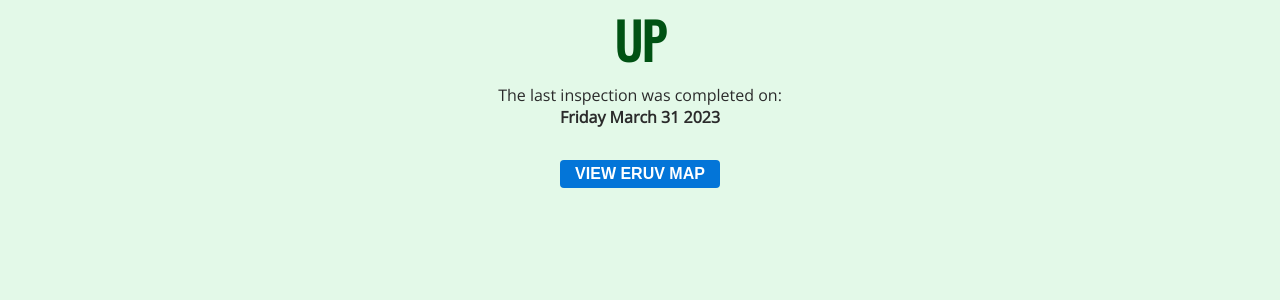
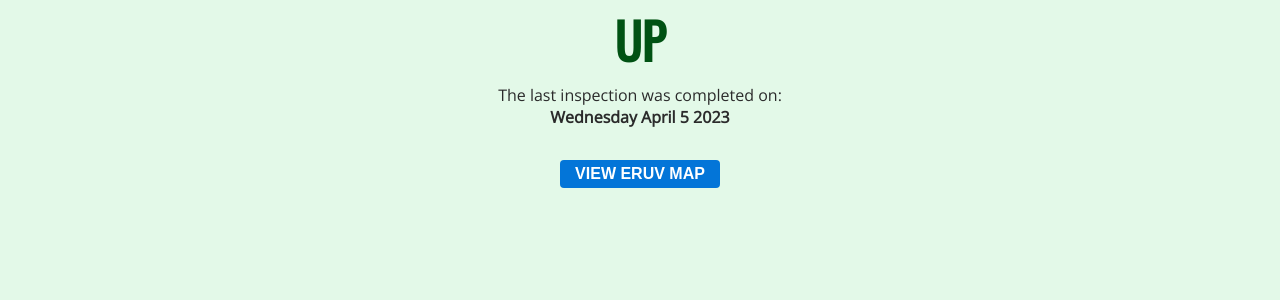
Before and after one commit to MisterGlass/eiruv, a Jekyll site: the page built from docs/index.md, in a window 1280 px wide. Shown: the part 132-432 px from the top of the page. Built offline with Jekyll 4.4.1, drawn with Linux system fonts in a browser that asks for light colours; our own code applies the rules of GitHub Pages for plain Markdown files.

Commit message:
Update eruv_status.yml

```diff
--- a/docs/_data/eruv_status.yml
+++ b/docs/_data/eruv_status.yml
@@ -1,3 +1,3 @@
 status: "Up"
-date: "Friday March 31 2023"
+date: "Wednesday April 5 2023"
 details: ""
```
